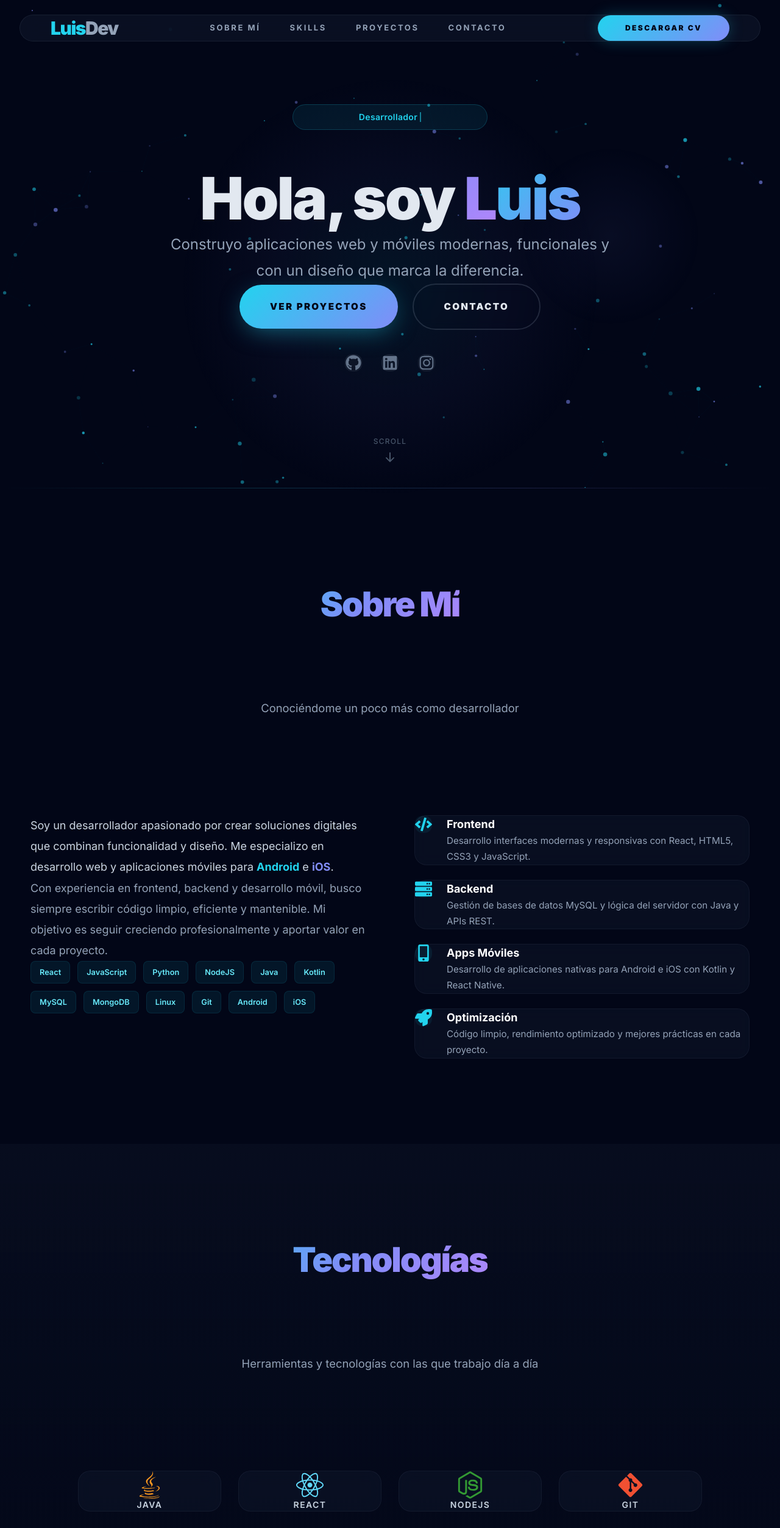
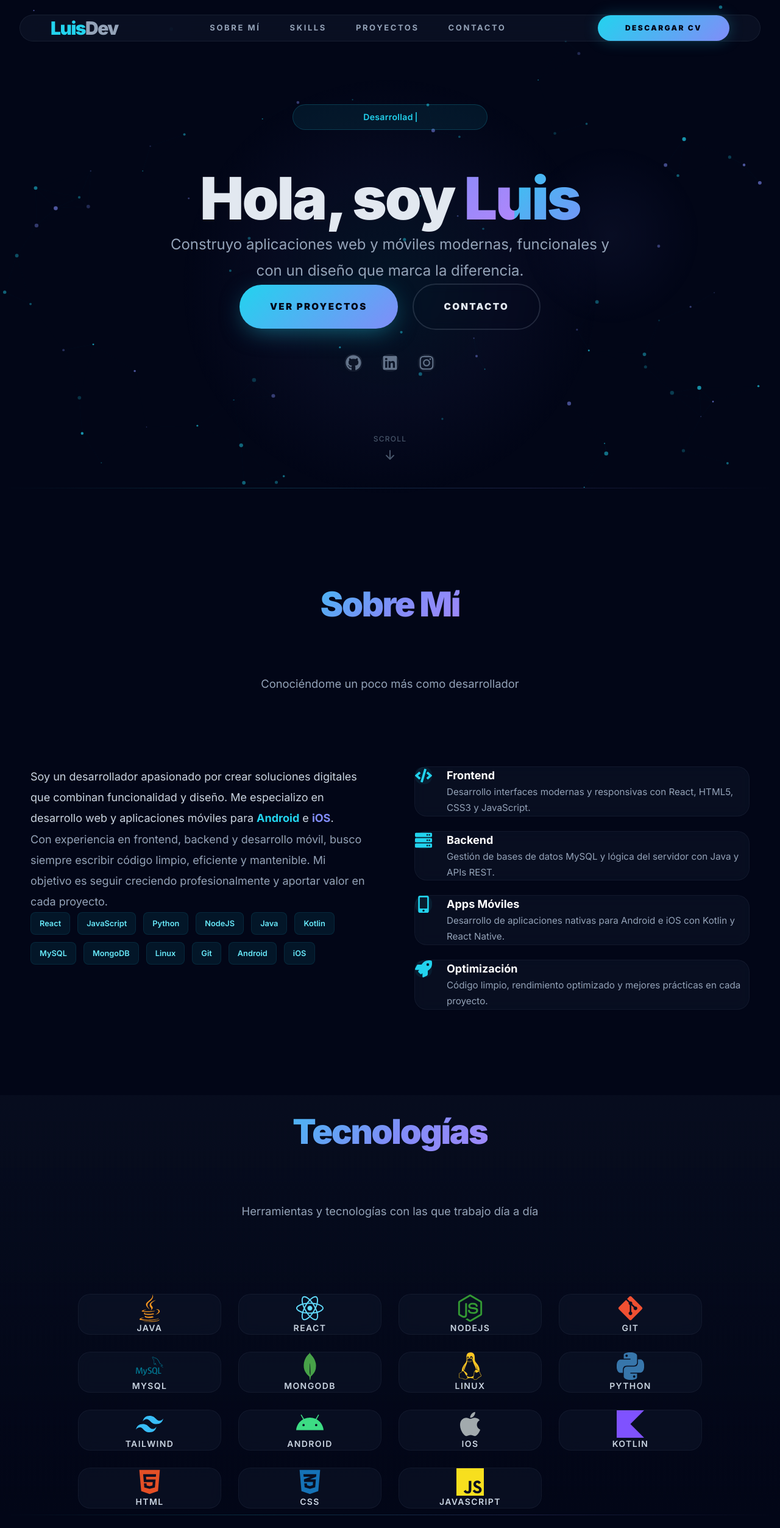
Before and after one commit to Luisparrach22/Portafolio, a React (Vite) app: page / in a window 1280 px wide. Shown: the top 2506 px of the page at 61% size. Built offline with nearby package versions, Linux system fonts and the light colour scheme.

Commit message:
Ajustes visuales entre titulo y subtitulo

```diff
--- a/index.html
+++ b/index.html
@@ -9,7 +9,7 @@
       content="Portfolio de Luis - Desarrollador Web Full Stack. React, JavaScript, Java, MySQL y más."
     />
     <meta name="theme-color" content="#020617" />
-    <title>Luis | Desarrollador Web</title>
+    <title>Luis | Developer Software</title>
   </head>
   <body>
     <div id="root"></div>
--- a/src/App.css
+++ b/src/App.css
@@ -58,7 +58,7 @@ section .section-container {
   display: flex;
   flex-direction: column;
   align-items: center;
-  gap: 80px;
+  gap: 40px;
 }
 
 @media (max-width: 640px) {
--- a/src/components/Hero.jsx
+++ b/src/components/Hero.jsx
@@ -184,7 +184,7 @@ export default function Hero() {
         {[
           { icon: <FaGithub size={26} />, href: "https://github.com/Luisparrach22", label: "GitHub" },
           { icon: <FaLinkedin size={26} />, href: "https://linkedin.com", label: "LinkedIn" },
-          { icon: <FaInstagram size={26} />, href: "https://instagram.com", label: "Instagram" }
+          { icon: <FaInstagram size={26} />, href: "https://www.instagram.com/ale_pxrrx_", label: "Instagram" }
         ].map((social) => (
           <motion.a
             key={social.label}
--- a/src/components/Skills.jsx
+++ b/src/components/Skills.jsx
@@ -27,7 +27,7 @@ export default function Skills() {
       style={{
         position: "relative",
         zIndex: 1,
-        padding: "140px 0",
+        padding: "10px 0",
         background: "linear-gradient(180deg, rgba(15,23,42,0.4) 0%, rgba(2,6,23,1) 100%)"
       }}
     >
```
